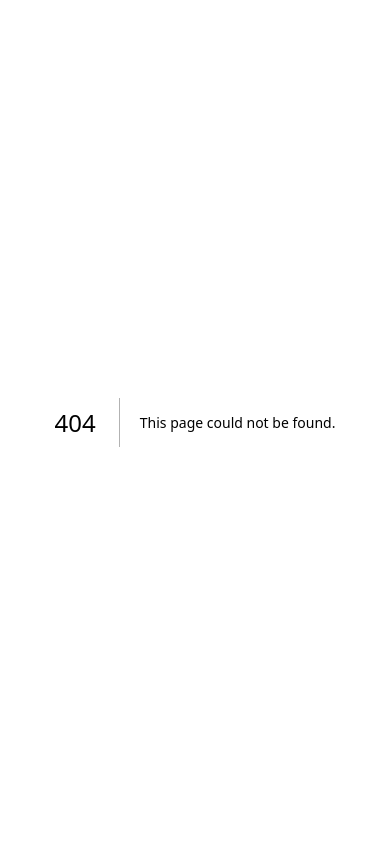
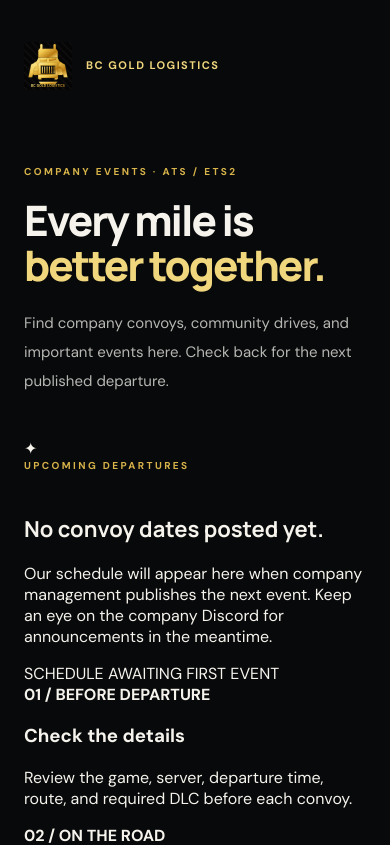
Before and after one commit to dospatch/gold-logistics-bot, a Next.js app in the folder website/: page /convoys in a window 390 px wide. Before the commit this address had no page. Shown: the top 845 px of the page. Built offline with nearby package versions, Linux system fonts and the light colour scheme.

Commit message:
Add mobile convoy schedule and driver portal

```diff
--- /dev/null
+++ b/website/app/convoys/page.tsx
@@ -0,0 +1,3 @@
+import type { Metadata } from "next";
+export const metadata:Metadata={title:"Convoys & Events",description:"Upcoming BC Gold Logistics ATS and ETS2 convoys and company events."};
+export default function Convoys(){return <main className="subpage convoy-page"><a className="back" href="/"><img src="/bc-gold-logistics-logo.svg" alt="" className="subpage-logo"/> BC GOLD LOGISTICS</a><div className="section-kicker">COMPANY EVENTS · ATS / ETS2</div><h1>Every mile is<br/><em>better together.</em></h1><p>Find company convoys, community drives, and important events here. Check back for the next published departure.</p><section className="convoy-empty"><span className="convoy-icon">✦</span><div className="section-kicker">UPCOMING DEPARTURES</div><h2>No convoy dates posted yet.</h2><p>Our schedule will appear here when company management publishes the next event. Keep an eye on the company Discord for announcements in the meantime.</p><span className="convoy-status">SCHEDULE AWAITING FIRST EVENT</span></section><section className="convoy-info"><article><b>01 / BEFORE DEPARTURE</b><h3>Check the details</h3><p>Review the game, server, departure time, route, and required DLC before each convoy.</p></article><article><b>02 / ON THE ROAD</b><h3>Drive as one team</h3><p>Follow convoy instructions, maintain safe spacing, and respect other drivers.</p></article><article><b>03 / STAY CONNECTED</b><h3>Watch for updates</h3><p>Event changes and meeting information will be shared through official company announcements.</p></article></section><a className="btn gold" href="/driver">OPEN DRIVER PORTAL ↗</a></main>}
```
